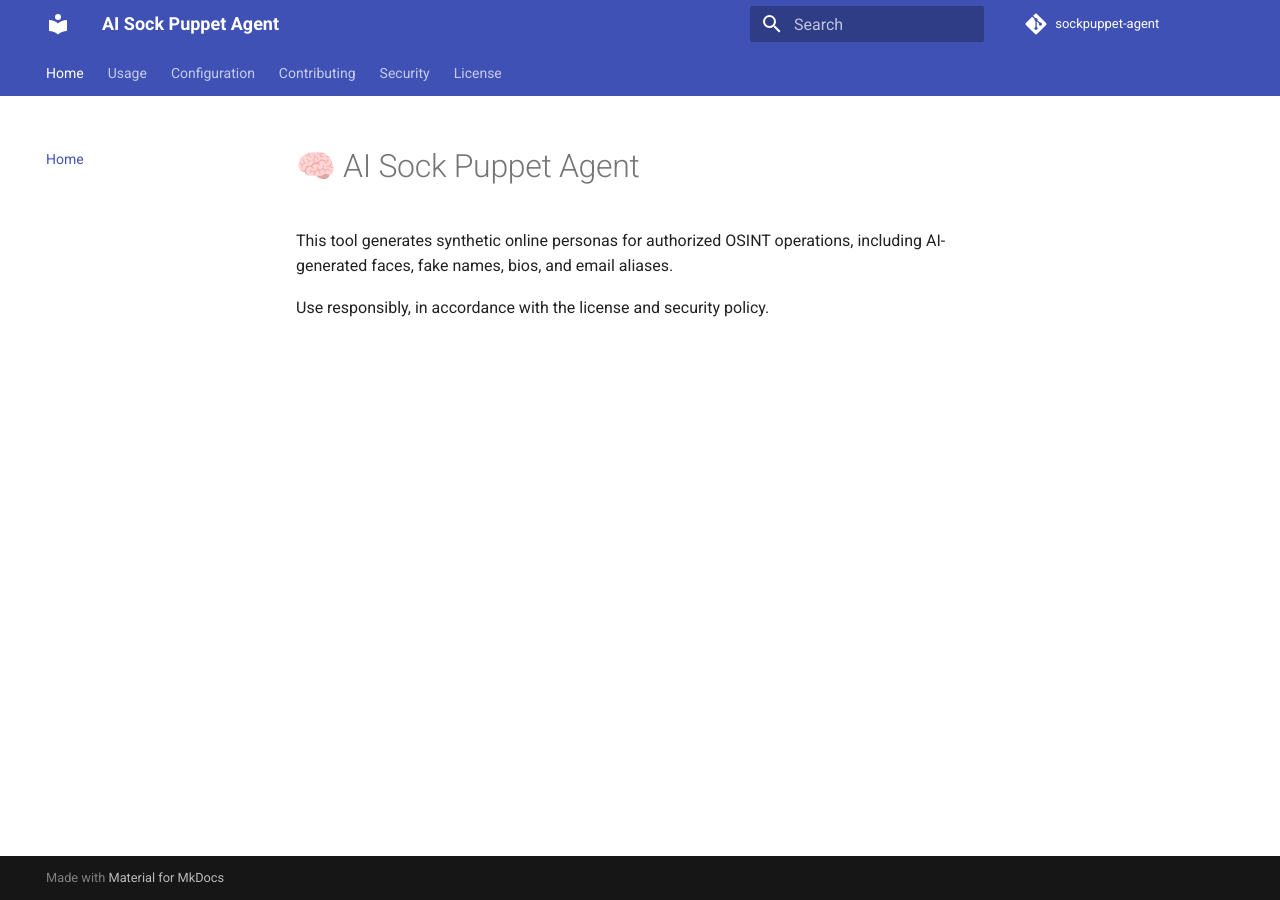
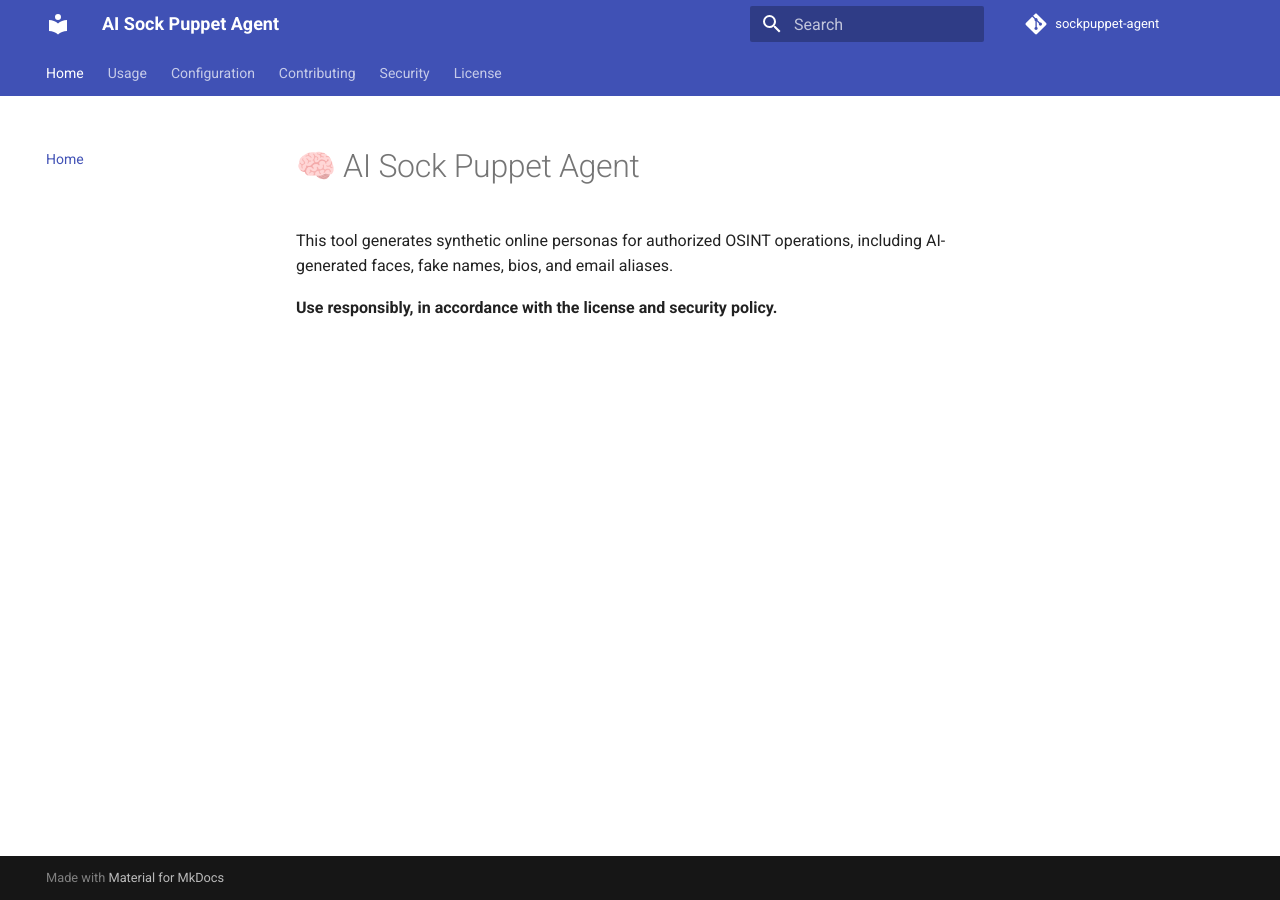
Before and after one commit to Joieux/sock-puppet-generator, an MkDocs documentation site: the page built from docs/index.md, in a window 1280 px wide. Built offline with MkDocs 1.6.1 and Material for MkDocs 9.7.7, drawn with Linux system fonts in a browser that asks for light colours; comment, search, counter and statistics services are not loaded.

```diff
--- a/docs/index.md
+++ b/docs/index.md
@@ -2,4 +2,4 @@
 
 This tool generates synthetic online personas for authorized OSINT operations, including AI-generated faces, fake names, bios, and email aliases.
 
-Use responsibly, in accordance with the license and security policy.
+**Use responsibly, in accordance with the license and security policy.**
```
